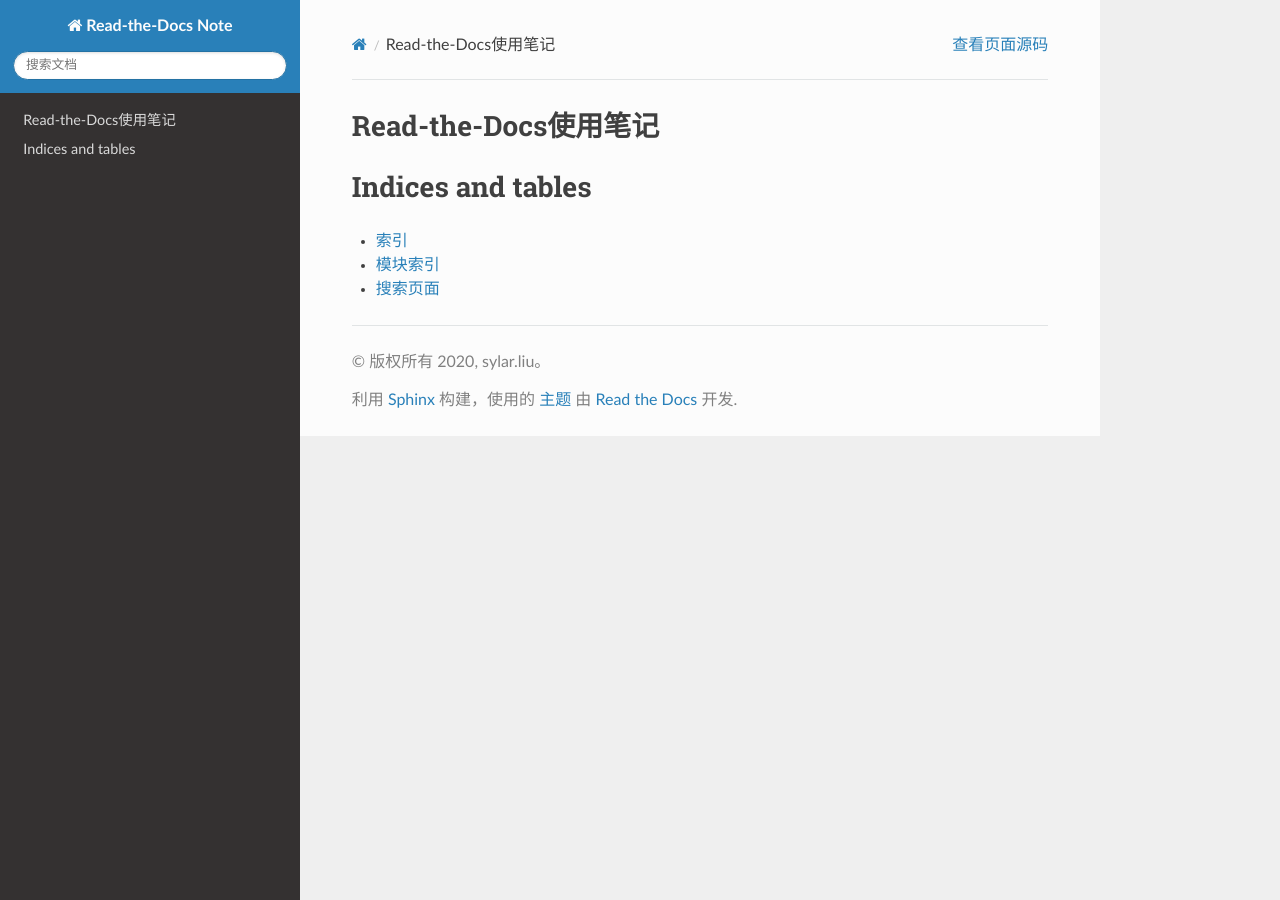
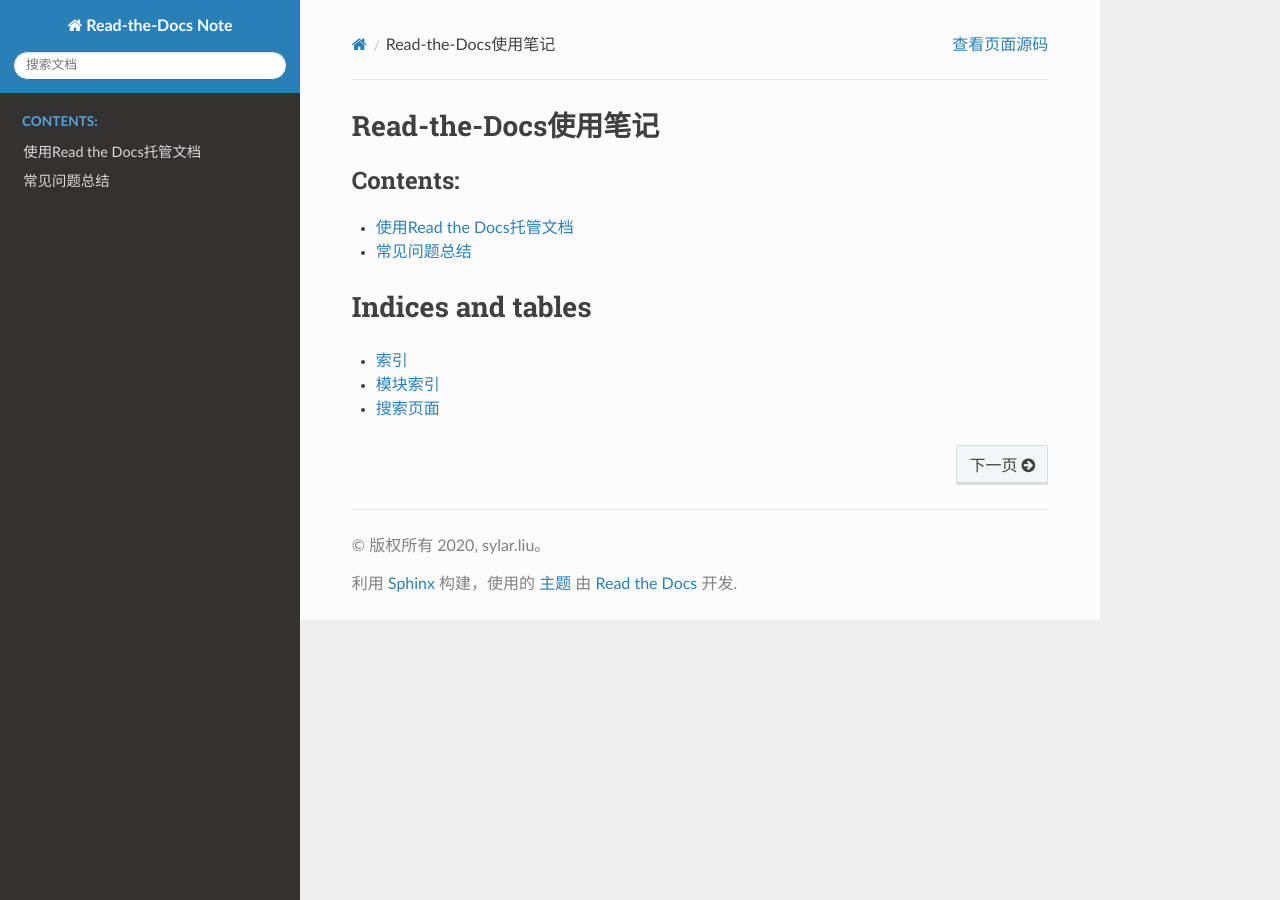
Before and after one commit to My-LearningNotes/Read-the-Docs, a Sphinx documentation site: the page built from source/index.rst, in a window 1280 px wide. Built offline with Sphinx 7.4.7 and the Read the Docs theme 2.0.0, drawn with Linux system fonts in a browser that asks for light colours; part of the change alters nothing that is shown.

Commit message:
增加关于使用Read the Docs在线托管文档的笔记

```diff
--- /dev/null
+++ b/source/FAQ.rst
@@ -0,0 +1,2 @@
+常见问题总结
+============
--- a/source/index.rst
+++ b/source/index.rst
@@ -7,9 +7,11 @@ Read-the-Docs使用笔记
 =====================
 
 .. toctree::
-   :maxdepth: 2
-   :caption: Contents:
+    :maxdepth: 2
+    :caption: Contents:
 
+    intro
+    FAQ
 
 
 Indices and tables
--- /dev/null
+++ b/source/intro.rst
@@ -0,0 +1,26 @@
+使用Read the Docs托管文档
+=========================
+
+`Read the Docs <https://readthedocs.org/>`__\ 是一个在线文档托管服务, 可以从GitHub/Bitbucket/GitLab中导入文档项目,
+如果使用webhooks, 那么每次提交代码后可以自动构建并上传至Read the Docs网站, 这样既有版本控制的好处, 又能自动发布到Read the Docs上面, 非常方便.
+
+在Read the Docs上导入在GitHub上托管的文档项目非常简单, 参考\ `官方文档 <https://github.com/rtfd/readthedocs.org>`__\ :
+
+-  Create an account on *Read the Docs*\ .
+-  Log in and click on "Import a Project".
+-  Click "Connect to GitHub" in order to connect your account's repositories to GitHub.
+-  When prompted on GitHub, give access to you accout.
+-  Click "Import a Repository" and select any desired repository.
+-  Change any information if desired and click "Next".
+-  All Done. Commit away and your project will auto-update.
+
+
+在导入项目之后, 可以在\ **管理**\ 中对项目进行设置:
+
+.. figure:: images/manage.png
+   :alt:
+
+点击\ **概况/Build version**\ 主动触发构建:
+
+.. figure:: images/build.png
+   :alt:
```
Also changed, not shown: source/images/build.png (added), source/images/manage.png (added).
